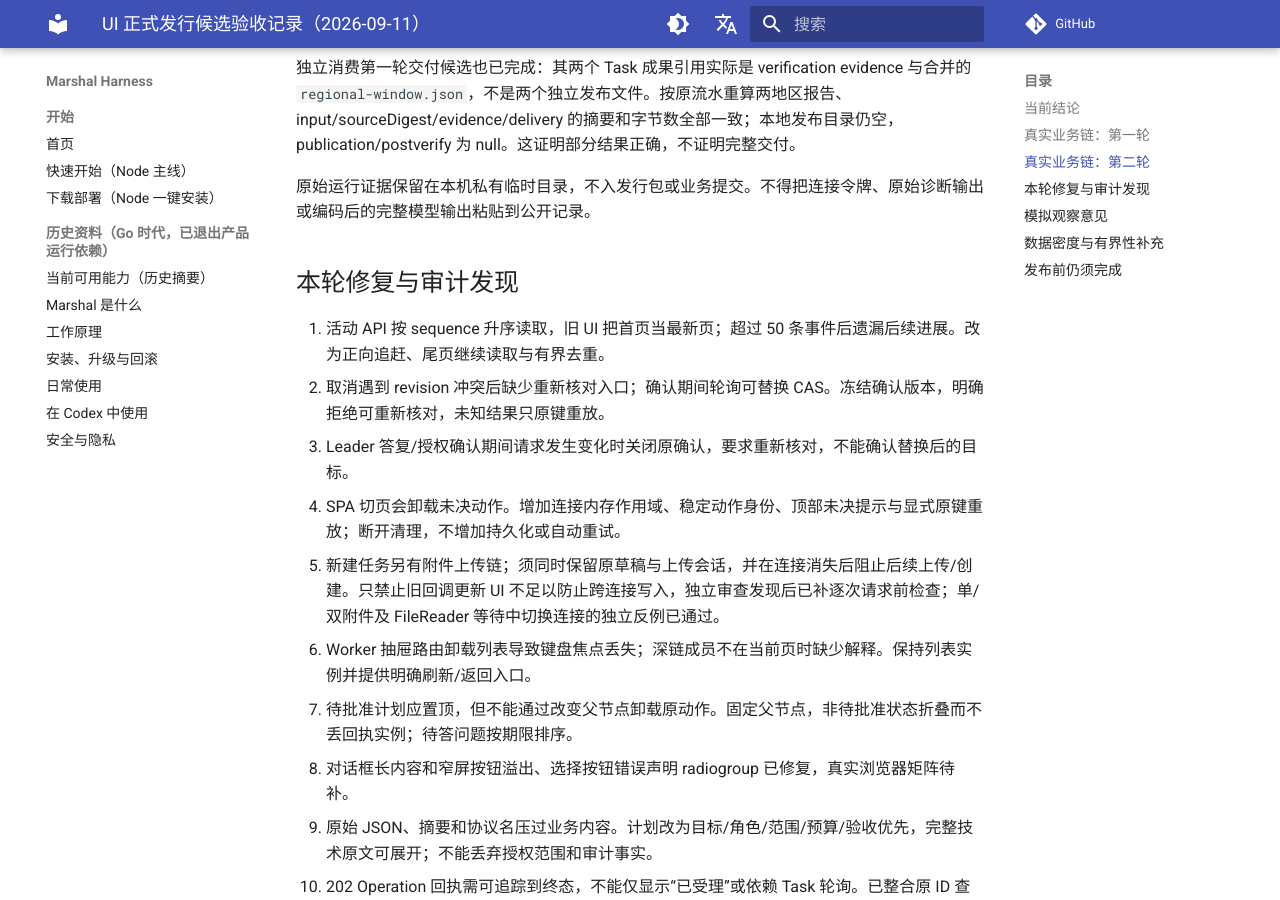
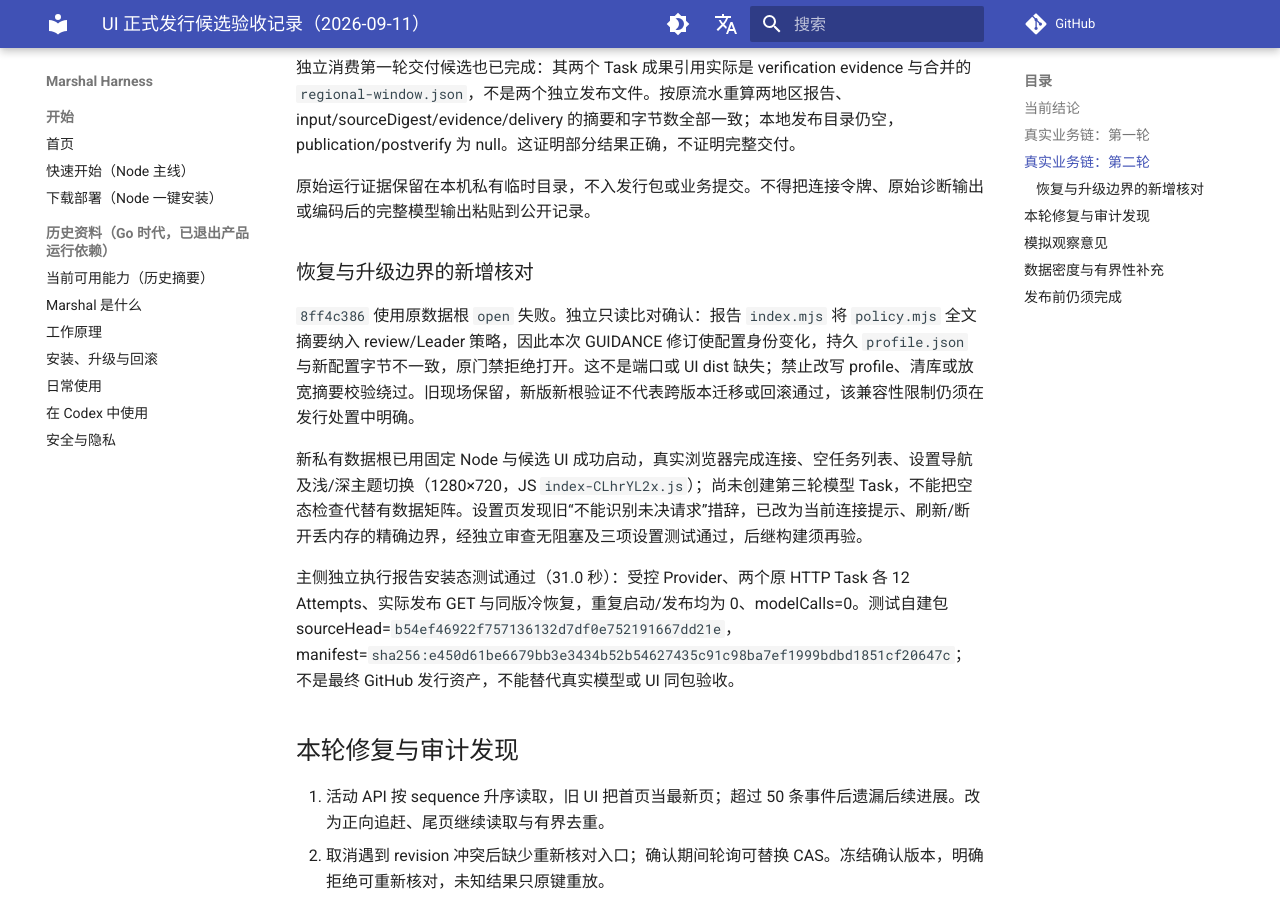
Before and after one commit to chiga0/marshal-harness, an MkDocs documentation site: the page built from docs/ui-1/release-validation-2026-09-11.md, in a window 1280 px wide and 900 px high, scrolled down 2131 px. Built offline with MkDocs 1.6.1 and Material for MkDocs 9.7.7, drawn with Linux system fonts in a browser that asks for light colours; comment, search, counter and statistics services are not loaded.

Commit message:
fix(ui): clarify session recovery and record upgrade validation boundary

```diff
--- a/docs/ui-1/release-validation-2026-09-11.md
+++ b/docs/ui-1/release-validation-2026-09-11.md
@@ -46,6 +46,14 @@
 
 原始运行证据保留在本机私有临时目录，不入发行包或业务提交。不得把连接令牌、原始诊断输出或编码后的完整模型输出粘贴到公开记录。
 
+### 恢复与升级边界的新增核对
+
+`8ff4c386` 使用原数据根 `open` 失败。独立只读比对确认：报告 `index.mjs` 将 `policy.mjs` 全文摘要纳入 review/Leader 策略，因此本次 GUIDANCE 修订使配置身份变化，持久 `profile.json` 与新配置字节不一致，原门禁拒绝打开。这不是端口或 UI dist 缺失；禁止改写 profile、清库或放宽摘要校验绕过。旧现场保留，新版新根验证不代表跨版本迁移或回滚通过，该兼容性限制仍须在发行处置中明确。
+
+新私有数据根已用固定 Node 与候选 UI 成功启动，真实浏览器完成连接、空任务列表、设置导航及浅/深主题切换（1280×720，JS `index-CLhrYL2x.js`）；尚未创建第三轮模型 Task，不能把空态检查代替有数据矩阵。设置页发现旧“不能识别未决请求”措辞，已改为当前连接提示、刷新/断开丢内存的精确边界，经独立审查无阻塞及三项设置测试通过，后继构建须再验。
+
+主侧独立执行报告安装态测试通过（31.0 秒）：受控 Provider、两个原 HTTP Task 各 12 Attempts、实际发布 GET 与同版冷恢复，重复启动/发布均为 0、modelCalls=0。测试自建包 sourceHead=`b54ef46922f757136132d7df0e752191667dd21e`，manifest=`sha256:e450d61be6679bb3e3434b52b54627435c91c98ba7ef1999bdbd1851cf20647c`；不是最终 GitHub 发行资产，不能替代真实模型或 UI 同包验收。
+
 ## 本轮修复与审计发现
 
 1. 活动 API 按 sequence 升序读取，旧 UI 把首页当最新页；超过 50 条事件后遗漏后续进展。改为正向追赶、尾页继续读取与有界去重。
```
Also changed, not shown: 1 other file.
